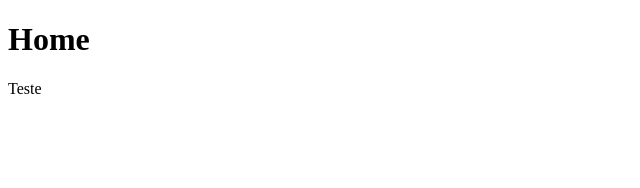
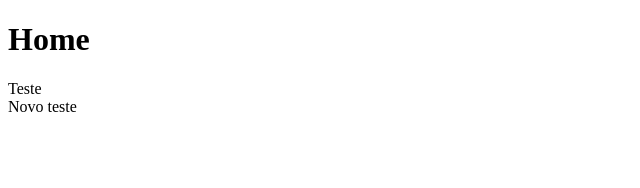
Before and after one commit to dev-ribeiro/portifolio, a Next.js app: page / in a window 1280 px wide. Shown: the top 188 px of the page, without its empty margins (0-640 px from the left). Built offline with nearby package versions, Linux system fonts and the light colour scheme.

Commit message:
new test

```diff
--- a/pages/index.js
+++ b/pages/index.js
@@ -3,6 +3,7 @@ function Home(){
         <div>
             <h1>Home</h1>
             <div>Teste</div>
+            <div>Novo teste</div>
         </div>
 
     )
```
